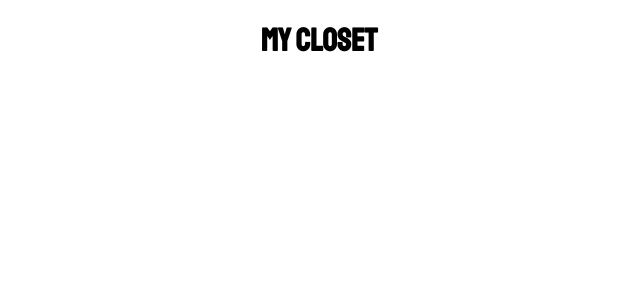
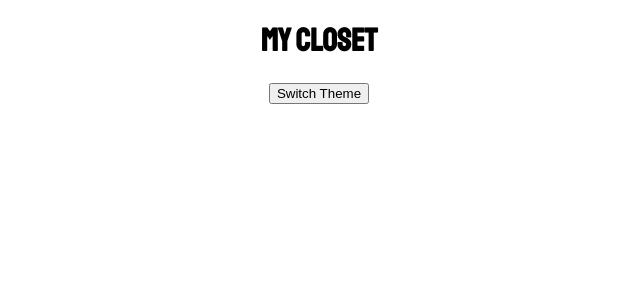
Before and after one commit to emilytm/closet-project, a React (Create React App) app: page / in a window 1280 px wide. Shown: the top 300 px of the page, without its empty margins (321-961 px from the left). Built offline with nearby package versions, Linux system fonts and the light colour scheme.

Commit message:
Adding button and themecontext

```diff
--- a/src/App.js
+++ b/src/App.js
@@ -1,11 +1,13 @@
 import logo from './assets/logo.svg';
 import './styles/App.css';
 import Header from './components/Header'
+import ThemeButton from './components/themeButton'
 
 function App() {
   return (
     <div className="App">
       <Header />
+      <ThemeButton />
     </div>
   );
 }
--- /dev/null
+++ b/src/components/themeButton.js
@@ -0,0 +1,14 @@
+import React, {Component} from 'react'
+
+class ThemeButton extends Component {
+
+    render(){
+        return (
+            <button className="theme-btn">
+                Switch Theme
+            </button>
+        )
+    }
+}
+
+export default ThemeButton
--- /dev/null
+++ b/src/components/themeContext.js
@@ -0,0 +1,7 @@
+import React from 'react'
+
+
+const ThemeContext = React.createContext()
+
+
+export default ThemeContext
--- a/src/index.js
+++ b/src/index.js
@@ -3,11 +3,15 @@ import ReactDOM from 'react-dom/client';
 import './styles/index.css';
 import App from './App';
 import reportWebVitals from './reportWebVitals';
+import ThemeContext from './components/themeContext';
+
 
 const root = ReactDOM.createRoot(document.getElementById('root'));
 root.render(
   <React.StrictMode>
-    <App />
+    <ThemeContext.Provider value={"light"}>
+      <App />
+    </ThemeContext.Provider>
   </React.StrictMode>
 );
 
```
